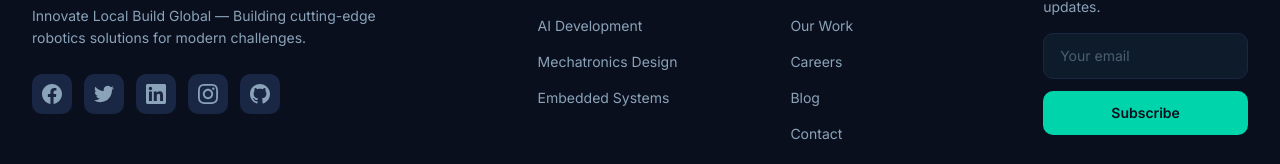
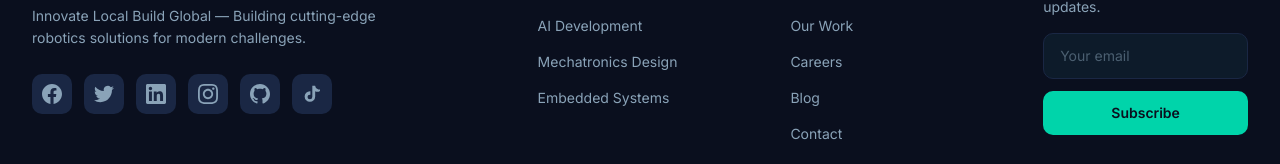
Before and after one commit to Kupakwashe-bit/YARA-2.0, a Next.js app: page / in a window 1280 px wide. Shown: the part 5465-5629 px from the top of the page. Built offline with nearby package versions, Linux system fonts and the light colour scheme.

Commit message:
Added tiktok social

```diff
--- a/components/footer.tsx
+++ b/components/footer.tsx
@@ -45,6 +45,15 @@ const socialLinks = [
     icon: (
       <svg className="w-5 h-5" fill="currentColor" viewBox="0 0 24 24">
         <path d="M12 0c-6.626 0-12 5.373-12 12 0 5.302 3.438 9.8 8.207 11.387.599.111.793-.261.793-.577v-2.234c-3.338.726-4.033-1.416-4.033-1.416-.546-1.387-1.333-1.756-1.333-1.756-1.089-.745.083-.729.083-.729 1.205.084 1.839 1.237 1.839 1.237 1.07 1.834 2.807 1.304 3.492.997.107-.775.418-1.305.762-1.604-2.665-.305-5.467-1.334-5.467-5.931 0-1.311.469-2.381 1.236-3.221-.124-.303-.535-1.524.117-3.176 0 0 1.008-.322 3.301 1.23.957-.266 1.983-.399 3.003-.404 1.02.005 2.047.138 3.006.404 2.291-1.552 3.297-1.23 3.297-1.23.653 1.653.242 2.874.118 3.176.77.84 1.235 1.911 1.235 3.221 0 4.609-2.807 5.624-5.479 5.921.43.372.823 1.102.823 2.222v3.293c0 .319.192.694.801.576 4.765-1.589 8.199-6.086 8.199-11.386 0-6.627-5.373-12-12-12z" />
+      </svg>
+    ),
+  },
+  {
+    name: "TikTok",
+    href: "#",
+    icon: (
+      <svg className="w-5 h-5" fill="currentColor" viewBox="0 0 24 24">
+        <path d="M19.59 6.69a4.83 4.83 0 0 1-3.77-4.25V2h-3.45v13.67a2.89 2.89 0 0 1-5.77 0 2.89 2.89 0 0 1 2.89-2.89h.6V8.65h-.6a6.33 6.33 0 1 0 6.33 6.33V8.65c1.84.97 4.07.87 5.77-.35V6.69z" />
       </svg>
     ),
   },
```
